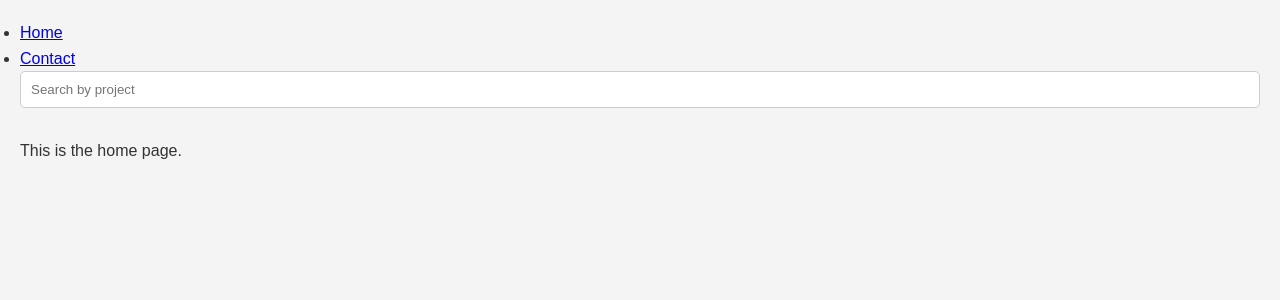
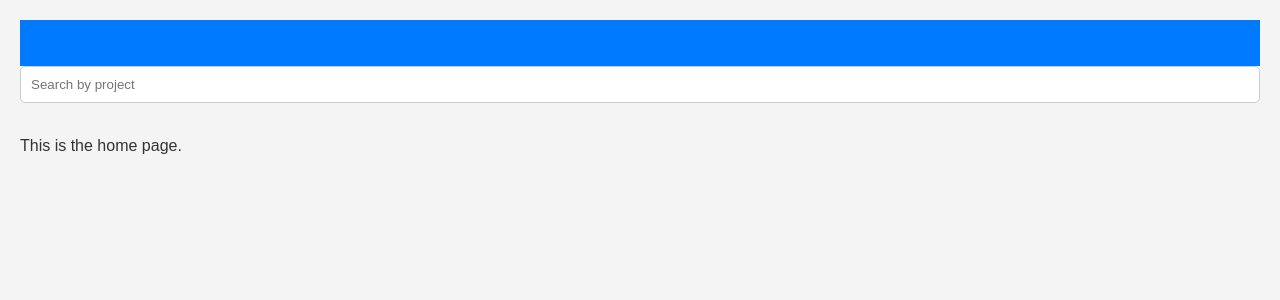
Before and after one commit to tstyer/portfolio-website, a Django app: page / in a window 1280 px wide. Shown: the top 300 px of the page. Run offline with Django 4.2, Linux system fonts and the light colour scheme; data that the repository does not hold is empty.

Commit message:
Add 'a' and nav css

```diff
--- a/portfolio/main/static/css/base.css
+++ b/portfolio/main/static/css/base.css
@@ -13,3 +13,26 @@ body {
   background-color: #f4f4f4;
   padding: 20px;
 }
+
+a {
+  color: #007bff;
+  text-decoration: none;
+}
+
+a:hover {
+  text-decoration: underline;
+}
+
+/* Header and Navigation Menu */
+header {
+  background-color: #007bff;
+  color: white;
+  padding: 10px 20px;
+}
+
+.nav-menu {
+  list-style: none;
+  display: flex;
+  justify-content: flex-start;
+  gap: 20px;
+}
```
